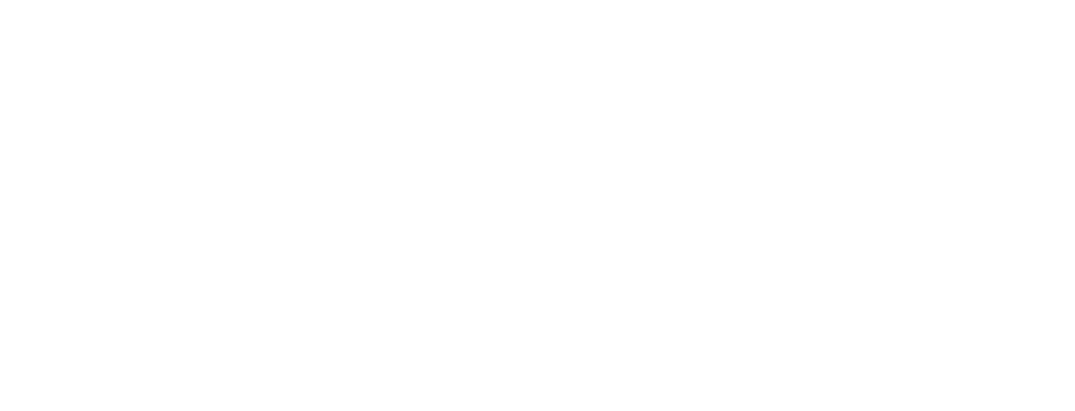
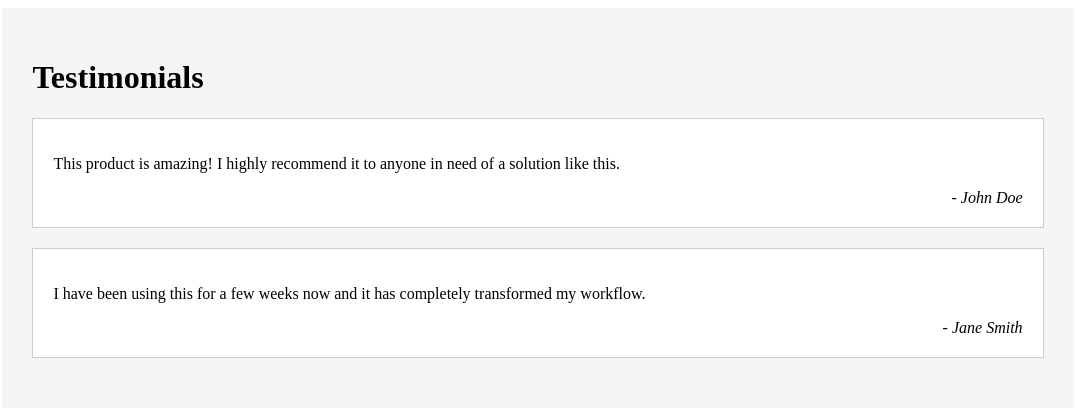
Before and after one commit to acciojob/testimonial-JhanaRMERN, a website: page main.html in a window 1280 px wide. Shown: the whole page, without its empty margins (102-1177 px from the left). Drawn offline with Linux system fonts and the light colour scheme.

Commit message:
created a submission

```diff
--- a/main.html
+++ b/main.html
@@ -4,10 +4,24 @@
 
 <head>
 	<link rel="stylesheet" href="styles.css">
+	<title>Testimonial Section</title>
 </head>
 
 <body>
 	<!-- the entire body must be written by student -->
+	 <div class="main-container">
+        <h1>Testimonials</h1>
+
+        <div class="testimonial">
+            <p>This product is amazing! I highly recommend it to anyone in need of a solution like this.</p>
+            <div class="author">- John Doe</div>
+        </div>
+
+        <div class="testimonial">
+            <p>I have been using this for a few weeks now and it has completely transformed my workflow.</p>
+            <div class="author">- Jane Smith</div>
+        </div>
+    </div>
     <script type="text/javascript" src="./script.js">
 </script>
 
--- a/script.js
+++ b/script.js
@@ -1 +1,4 @@
 //your JS code here. If required.
+
+1
+2
--- a/styles.css
+++ b/styles.css
@@ -1 +1,18 @@
-/*  your css code here. If applicable */
+.main-container {
+    background-color: #f5f5f5;
+    padding: 30px;
+    width: 80%;
+    margin: auto;
+}
+
+.testimonial {
+    background-color: white;
+    border: 1px solid #ccc;
+    padding: 20px;
+    margin-bottom: 20px;
+}
+
+.author {
+    text-align: right;
+    font-style: italic;
+}
```
